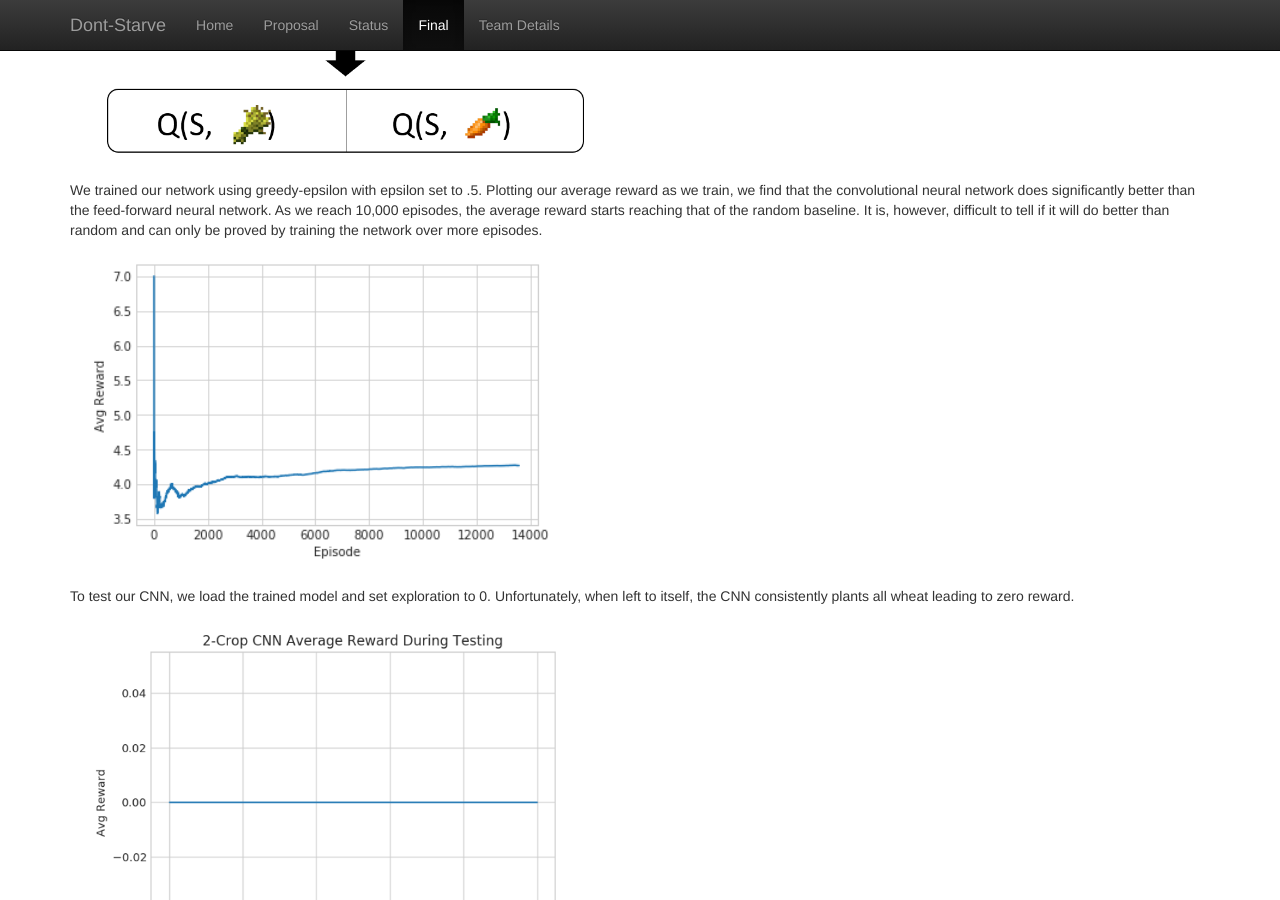
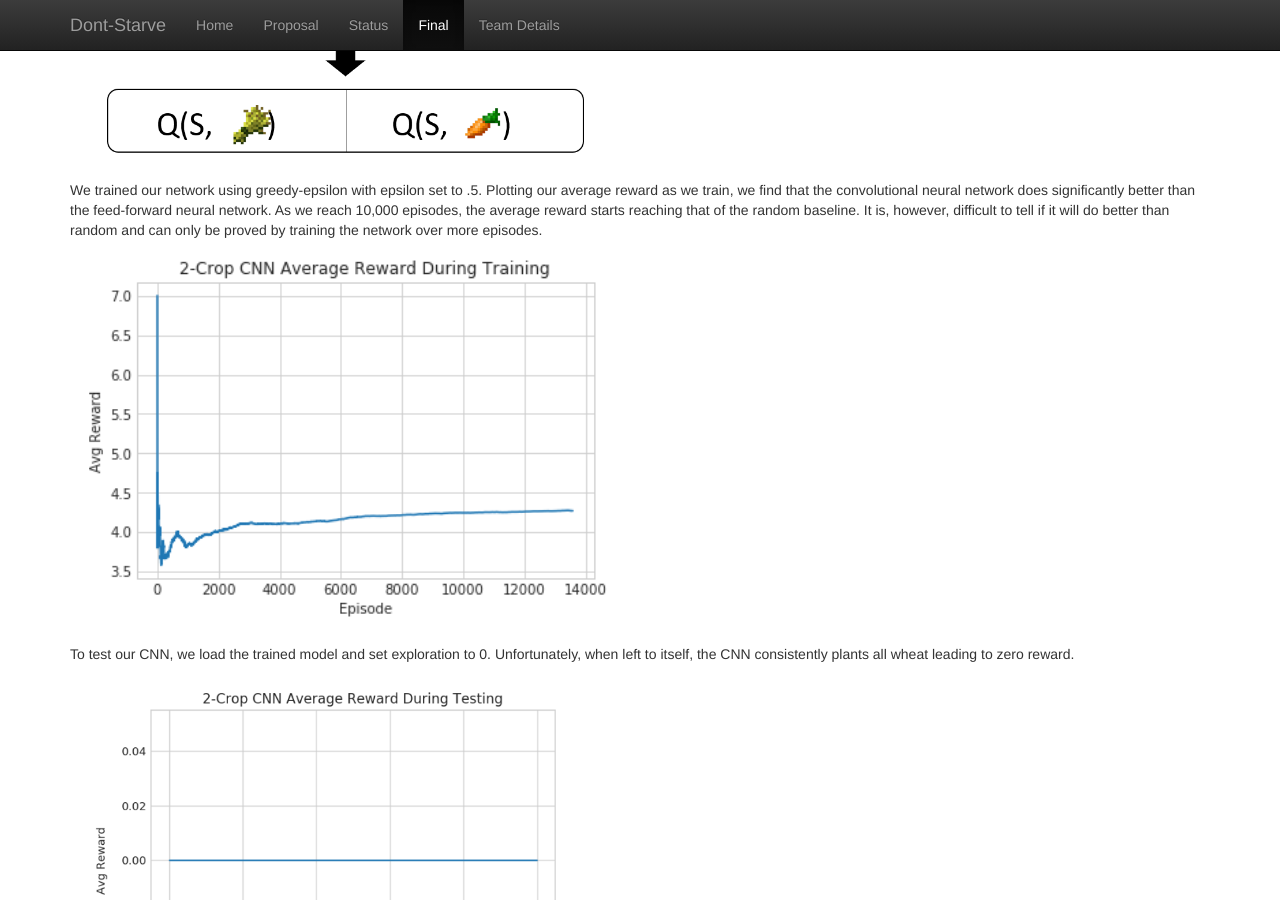
Before and after one commit to Farbod909/cs175-dont-starve, a Jekyll site: the page built from docs/final.md, in a window 1280 px wide and 900 px high, scrolled down 2235 px. Built offline with Jekyll 4.4.1, drawn with Linux system fonts in a browser that asks for light colours; our own code applies the rules of GitHub Pages for plain Markdown files.

Commit message:
Update final.md

```diff
--- a/docs/final.md
+++ b/docs/final.md
@@ -55,7 +55,7 @@
 It is, however, difficult to tell if it will do better than random and can only be proved by training the network over more episodes.
 
 
-![alt text](https://raw.githubusercontent.com/Farbod909/cs175-dont-starve/master/figures/2_crop_avg_reward.PNG)
+![alt text](https://raw.githubusercontent.com/Farbod909/cs175-dont-starve/master/figures/2_crop_avg_reward_with_title.PNG)
 
 
 To test our CNN, we load the trained model and set exploration to 0.
```
